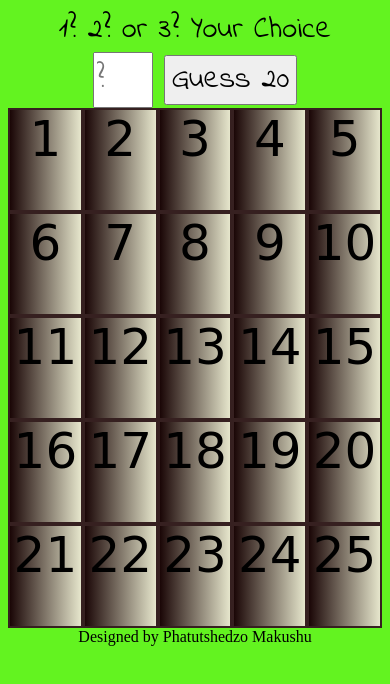
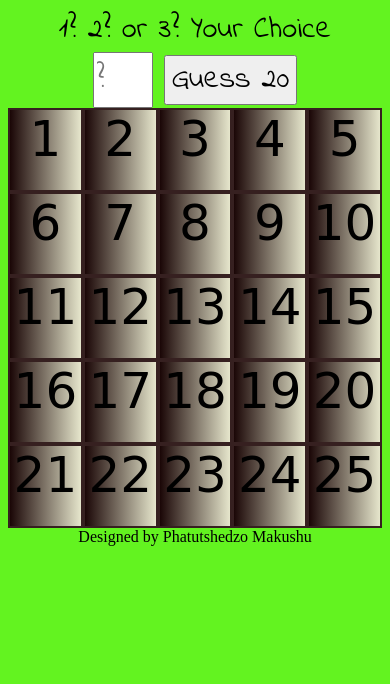
Before and after one commit to makushu/guessToMove, a plain HTML site: page index.html in a window 390 px wide. Drawn offline with nearby package versions, Linux system fonts and the light colour scheme; a web font is replaced by a local one.

Commit message:
grid height reduced

```diff
--- a/style/style.css
+++ b/style/style.css
@@ -47,3 +47,11 @@ body{
 footer{
     text-align: center;
 }
+
+
+/* media query for divs that represent steps */
+@media (max-width: 700px) {
+    .step{
+        height: 80px;
+    }
+}
```
